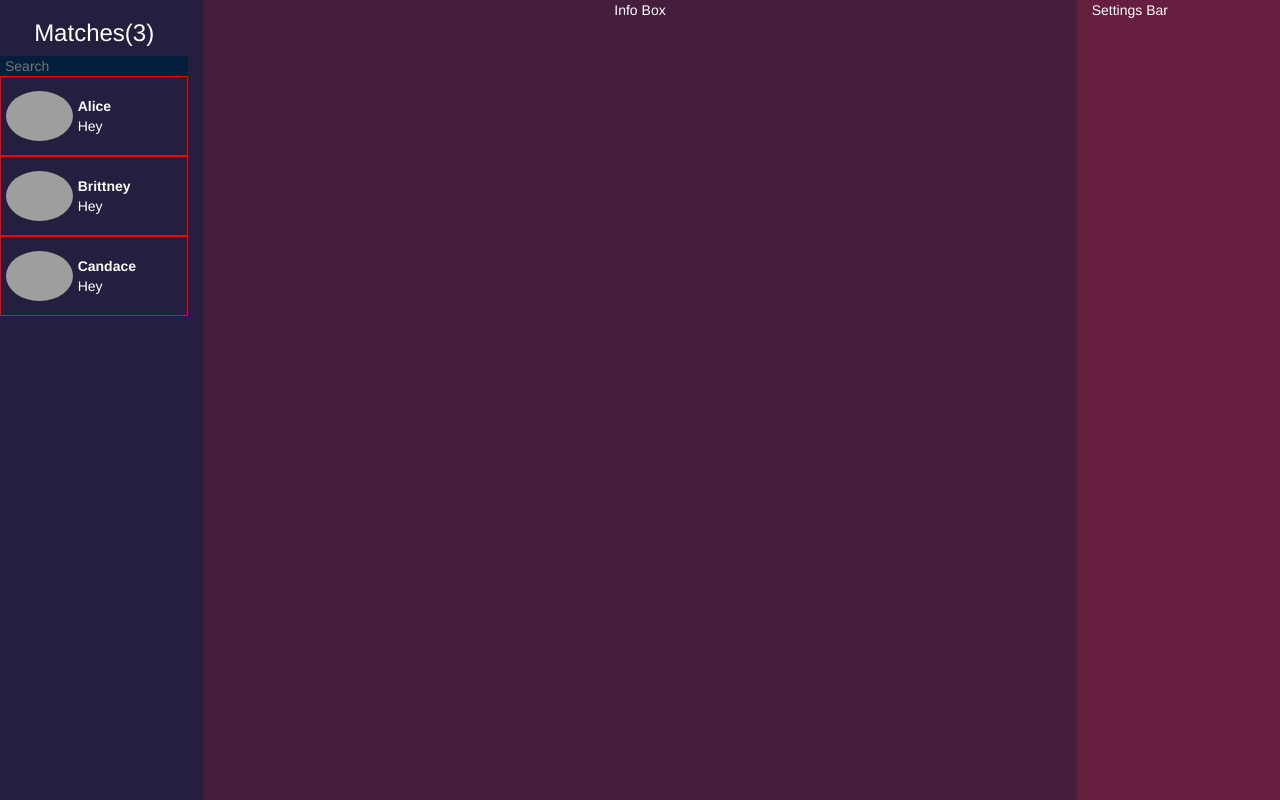
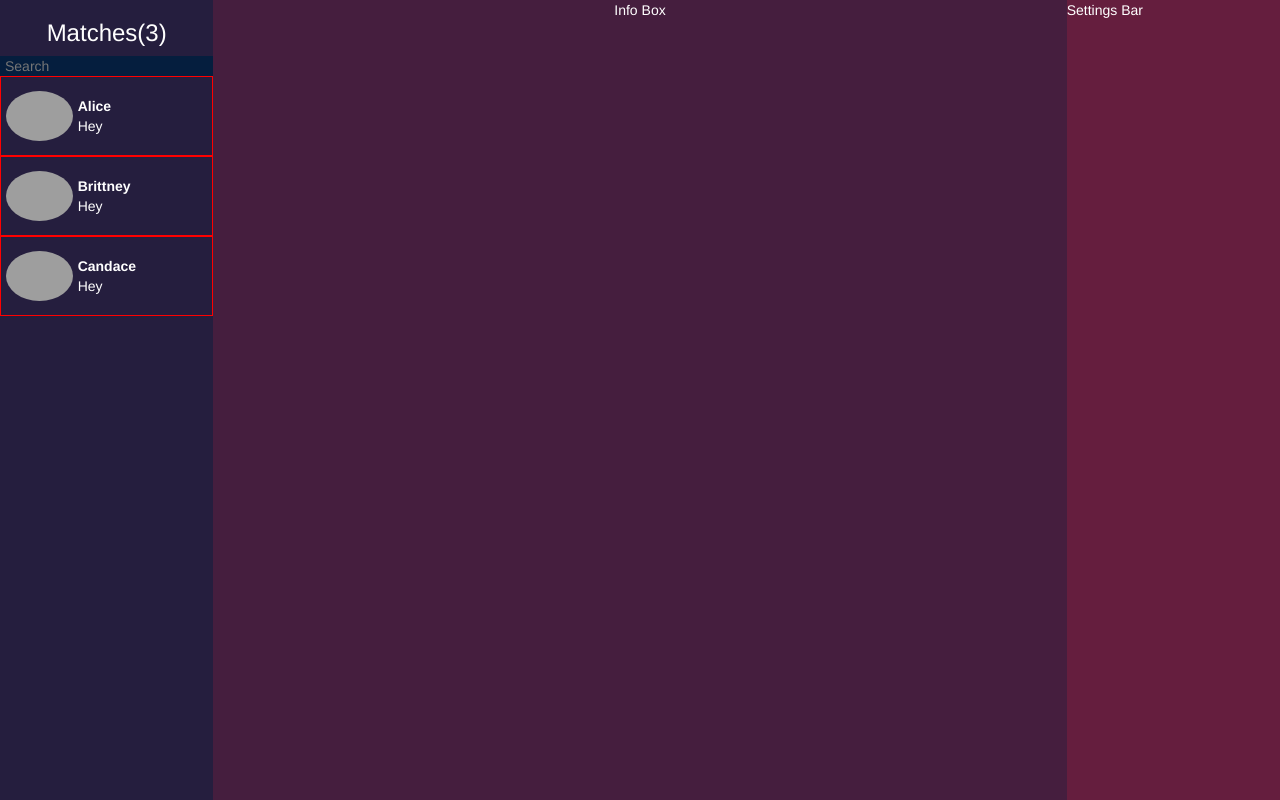
Before and after one commit to zfreedman/aigram, a React app: page / in a window 1280 px wide. Built offline with nearby package versions, Linux system fonts and the light colour scheme; grey boxes are pictures that could not be loaded.

Commit message:
style: Removed default grid styling for rows/columns margins/padding

```diff
--- a/src/components/app.js
+++ b/src/components/app.js
@@ -27,7 +27,7 @@ export default class App extends Component {
     return (
       <div>
           <Grid>
-            <Row className={`${show_grid}`}>
+            <Row className={`${show_grid} row_no_padding`}>
               <Col md={2} className="match_bar app_col">
                 {
                   //passing props from App to MatchBar ...
--- a/style/style.css
+++ b/style/style.css
@@ -81,6 +81,19 @@ https://digitalsynopsis.com/design/beautiful-color-palettes-combinations-schemes
   outline: 2px solid var(--color-outline);
 }
 
+/*
+https://stackoverflow.com/questions/19562903/remove-padding-from-columns-in-bootstrap-3?utm_medium=organic&utm_source=google_rich_qa&utm_campaign=google_rich_qa
+*/
+.row_no_padding {
+  margin-left: 0 !important;
+  margin-right: 0 !important;
+}
+
+.row_no_padding > .col-md-2, .row_no_padding > .col-md-8 {
+  padding-left: 0 !important;
+  padding-right: 0 !important;
+}
+
 .settings_bar {
   background-color: var(--color-3);
 }
```
